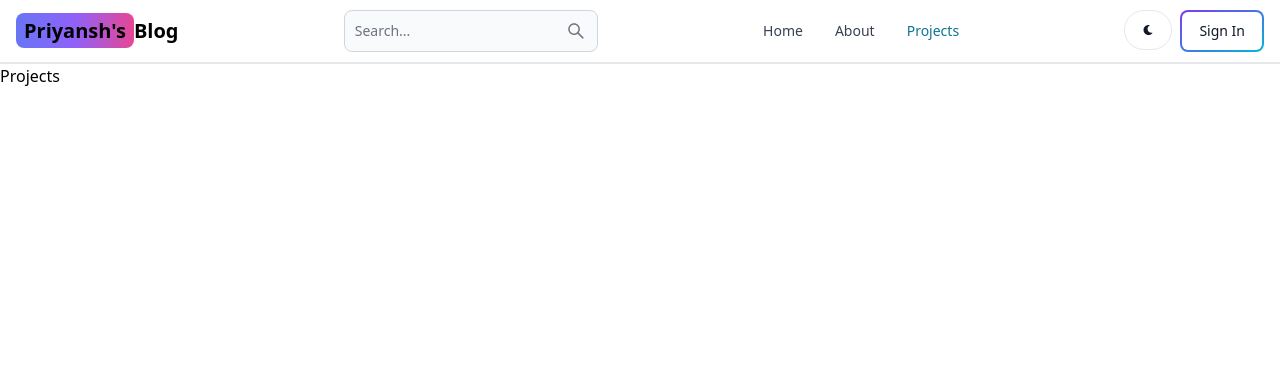
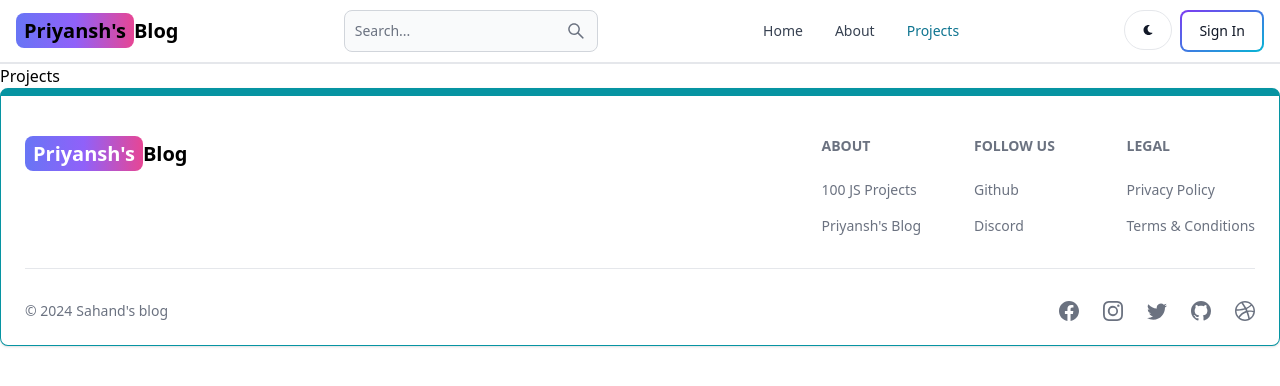
Before and after one commit to priyanshpatel12345/mern-blog, a React (Vite) app in the folder client/: page /projects in a window 1280 px wide. Shown: the top 386 px of the page. Built offline with nearby package versions, Linux system fonts and the light colour scheme.

Commit message:
create and add the footer component

```diff
--- a/client/src/App.jsx
+++ b/client/src/App.jsx
@@ -7,6 +7,7 @@
 import Dashboard from "./pages/Dashboard";
 import Projects from "./pages/Projects";
 import Header from "./components/Header";
+import FooterCom from "./components/Footer";
 
 function App() {
   return (
@@ -20,6 +21,7 @@
         <Route path="/dashboard" element={<Dashboard />} />
         <Route path="/projects" element={<Projects />} />
       </Routes>
+      <FooterCom />
     </BrowserRouter>
   );
 }
--- /dev/null
+++ b/client/src/components/Footer.jsx
@@ -0,0 +1,94 @@
+import { Footer } from "flowbite-react";
+import { Link } from "react-router-dom";
+import {
+  BsFacebook,
+  BsInstagram,
+  BsTwitter,
+  BsGithub,
+  BsDribbble,
+} from "react-icons/bs";
+
+function FooterCom() {
+  return (
+    <>
+      <Footer container className="border border-t-8 border-teal-500">
+        <div className="w-full max-w-7xl mx-auto">
+          <div className="grid w-full justify-between sm:flex md:grid-cols-1">
+            <div className="mt-5">
+              <Link
+                to="/"
+                className="self-center whitespace-nowrap text-lg sm:text-xl font-semibold dark:text-white"
+              >
+                <span className="px-2 py-1 bg-gradient-to-r from-indigo-500 via-purple-500 to-pink-500 rounded-lg text-white">
+                  Priyansh's
+                </span>
+                Blog
+              </Link>
+            </div>
+            <div className="grid grid-cols-2 gap-8 mt-4 sm:grid-cols-3 sm:gap-6">
+              <div>
+                <Footer.Title title="About" />
+                <Footer.LinkGroup col>
+                  <Footer.Link
+                    href="https://www.100jsprojects.com"
+                    target="_blank"
+                    rel="noopener noreferrer"
+                  >
+                    100 JS Projects
+                  </Footer.Link>
+                  <Footer.Link
+                    href="/about"
+                    target="_blank"
+                    rel="noopener noreferrer"
+                  >
+                    Priyansh's Blog
+                  </Footer.Link>
+                </Footer.LinkGroup>
+              </div>
+              <div>
+                <Footer.Title title="Follow us" />
+                <Footer.LinkGroup col>
+                  <Footer.Link
+                    href="https://github.com/priyanshpatel12345"
+                    target="_blank"
+                    rel="noopener noreferrer"
+                  >
+                    Github
+                  </Footer.Link>
+                  <Footer.Link href="#">Discord</Footer.Link>
+                </Footer.LinkGroup>
+              </div>
+              <div>
+                <Footer.Title title="Legal" />
+                <Footer.LinkGroup col>
+                  <Footer.Link href="#">Privacy Policy</Footer.Link>
+                  <Footer.Link href="#">Terms &amp; Conditions</Footer.Link>
+                </Footer.LinkGroup>
+              </div>
+            </div>
+          </div>
+          <Footer.Divider />
+          <div className="w-full sm:flex sm:items-center sm:justify-between">
+            <Footer.Copyright
+              href="#"
+              by="Sahand's blog"
+              year={new Date().getFullYear()}
+            />
+            <div className="flex gap-6 sm:mt-0 mt-4 sm:justify-center">
+              <Footer.Icon href="#" icon={BsFacebook} />
+              <Footer.Icon href="#" icon={BsInstagram} />
+              <Footer.Icon href="#" icon={BsTwitter} />
+              <Footer.Icon
+                href="https://github.com/priyanshpatel12345"
+                icon={BsGithub}
+              />
+              <Footer.Icon href="#" icon={BsDribbble} />
+            </div>
+          </div>
+        </div>
+      </Footer>
+    </>
+  );
+}
+
+export default FooterCom;
```
